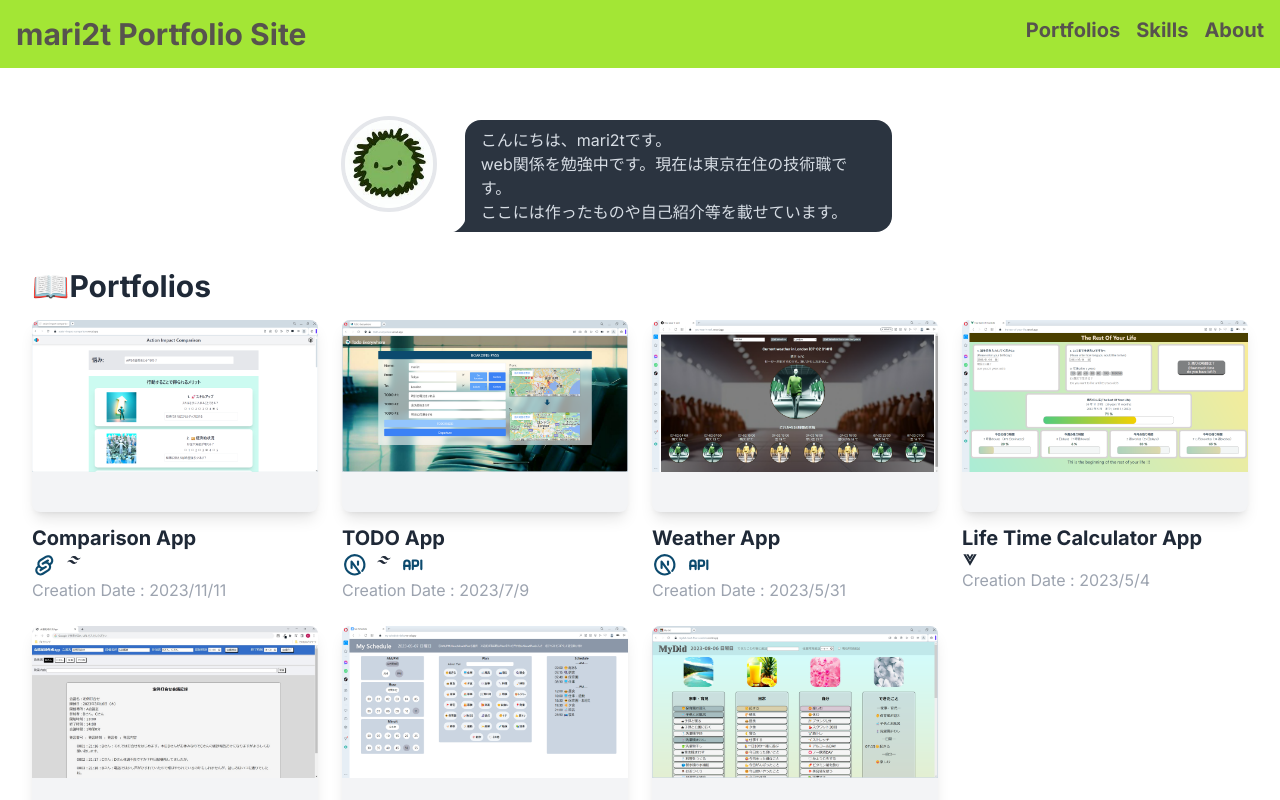
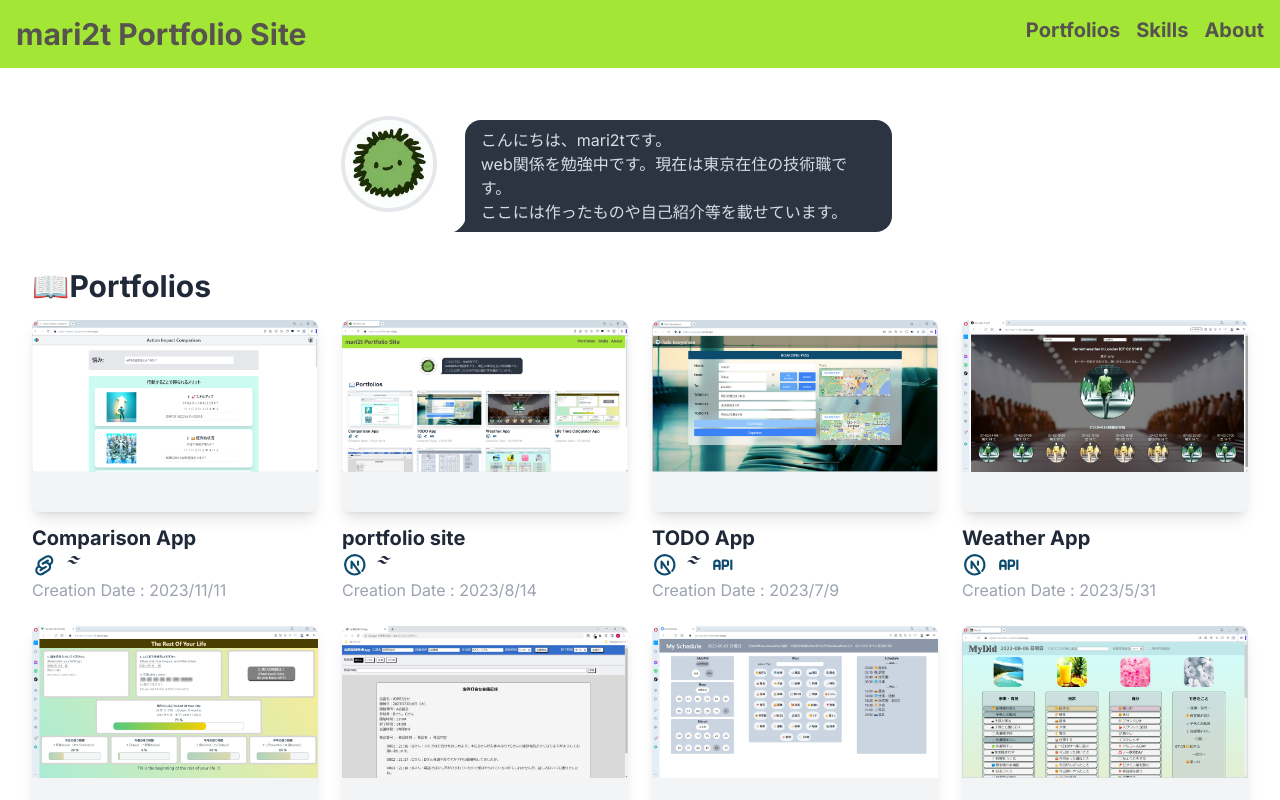
Before and after one commit to mari2t/mari2t_portfolio, a Next.js app: page / in a window 1280 px wide. Shown: the top 800 px of the page. Built offline with nearby package versions, Linux system fonts and the light colour scheme.

Commit message:
feat : portfolioサイト追加

```diff
--- a/src/app/components/Collections.tsx
+++ b/src/app/components/Collections.tsx
@@ -20,6 +20,14 @@ const Collections = () => {
       creationday: "2023/11/11",
       imgUrl: "/img/imgActionImpactComparison.png",
       githubUrl: "https://github.com/mari2t/action-impact-comparison",
+    },
+    {
+      title: "mari2t_portfolio",
+      overview: "portfolio site",
+      useTech: "Next,Tailwind CSS",
+      creationday: "2023/8/14",
+      imgUrl: "/img/imgportfoliosite.png",
+      githubUrl: "https://github.com/mari2t/mari2t_portfolio",
     },
     {
       title: "TODO everywhere",
```
Also changed, not shown: public/img/imgportfoliosite.png (added).
